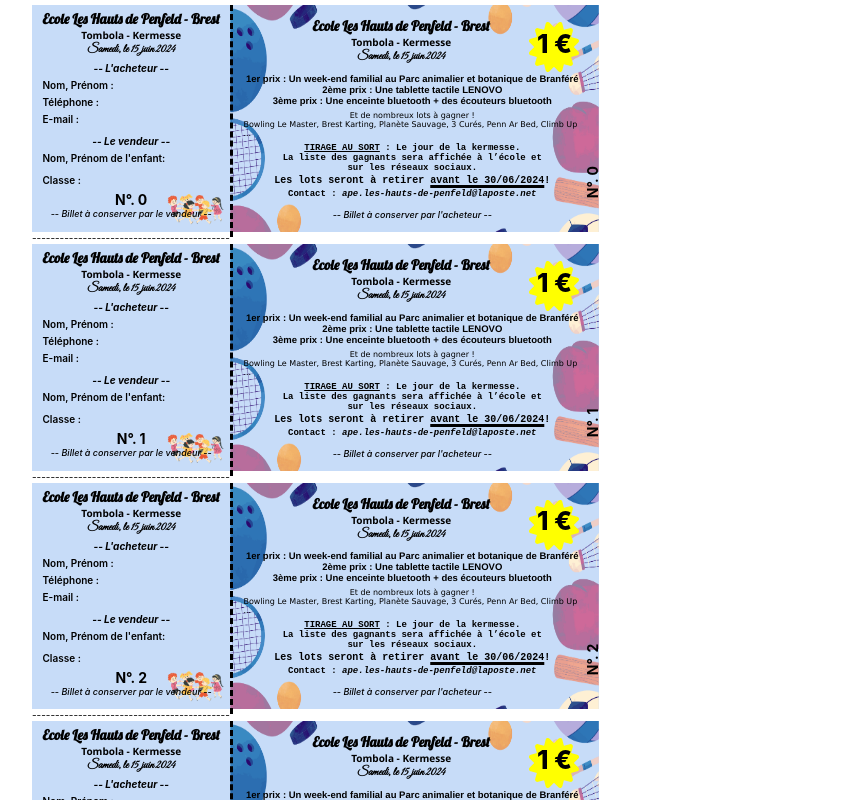
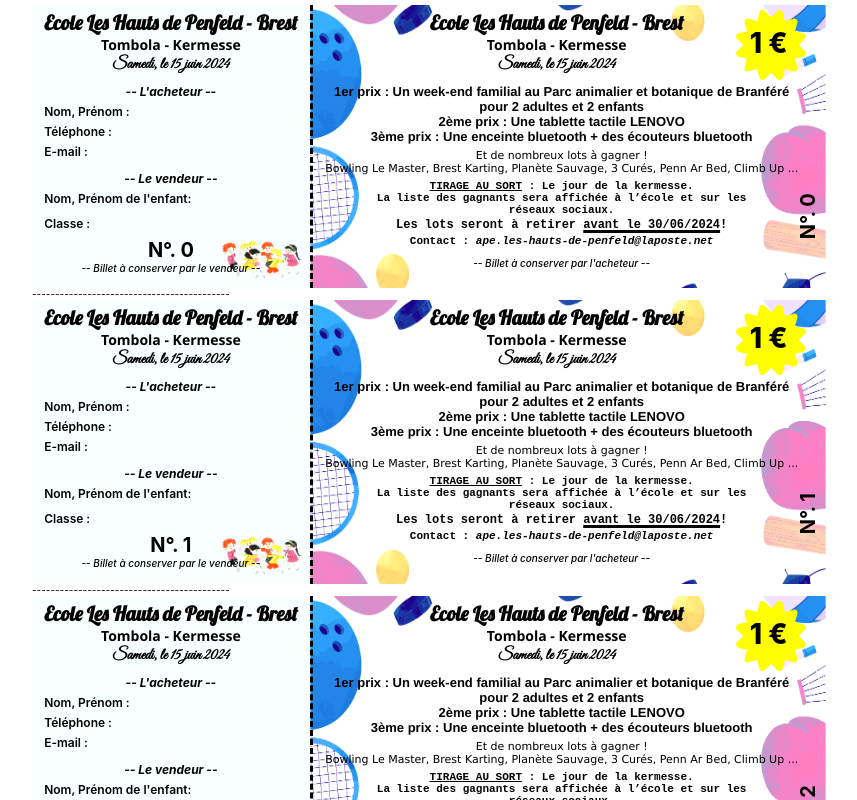
Before and after one commit to VSABernard/ticket-tombola, a React (Create React App) app: page / in a window 1280 px wide. Shown: the top 800 px of the page, without its empty margins (68-925 px from the left). Built offline with nearby package versions, Linux system fonts and the light colour scheme.

Commit message:
Fix all the css and pdf's size

```diff
--- a/src/App.jsx
+++ b/src/App.jsx
@@ -4,7 +4,7 @@ import Ticket from "./pages/Ticket"
 
 function App() {
 
-  const totalNumber = 10
+  const totalNumber = 5
 
   return Array.from(
     { length: totalNumber },
--- a/src/components/Form/Form.css
+++ b/src/components/Form/Form.css
@@ -5,17 +5,16 @@
 
 .form {
     justify-content: flex-start;
-    margin-top: 5px;
+    margin-top: 10px;
     gap: 5px;
 }
 
 .form-infos {
-    gap: 5px;
+    gap: 7px;
 }
 
-
 .title {
-    font-size: 15px;
+    font-size: 20px;
     font-weight: 700;
     font-style: italic;
     text-align: center;
@@ -36,22 +35,24 @@
 }
 
 .buyer p, .seller p {
-    font-size: 10px;
+    font-size: 12px;
 }
 
 .seller p {
     gap: 20px;
 }
 
+.form-footer {
+    margin-top: 2px;
+}
+
 .form-number {
-    display: block;
     height: auto;
     width: auto;
-    font-size: 14px;
+    font-size: 20px;
     text-align: center;
 }
 
-
 .footer p {
-    font-size: 9px;
+    font-size: 10px;
 }
--- a/src/components/Header/Header.css
+++ b/src/components/Header/Header.css
@@ -9,15 +9,15 @@
 
 h1 {
     font-family: "Lobster";
-    font-size: 14px;
+    font-size: 20px;
 }
 
 h2 {
     font-family:'Segoe UI', Tahoma, Geneva, Verdana, sans-serif;
-    font-size: 10px;
+    font-size: 14px;
 }
 
 h3 {
     font-family: 'Great Vibes';
-    font-size: 12px;
+    font-size: 16px;
 }
--- a/src/components/Infos/Infos.css
+++ b/src/components/Infos/Infos.css
@@ -4,23 +4,21 @@
 
 .infos-page {
     flex-direction: column;
-    justify-content: center;
     border-style: none none none dashed;
     border-left-style: dashed solid;
     height: 100%;
     width: 100%;
-    padding-top: 5px;
 }
 
 .head {
     display: flex;
     flex-direction: row;
-    margin-top: 20px;
+    margin-top: 5px;
 }
 
 .header-infos {
     width: 100%;
-    margin-left: 40px;
+    margin-left: 65px;
 }
 
 .span-badge {
@@ -29,17 +27,17 @@
 }
 
 .badge {
-    font-size: 26px;
+    font-size: 28px;
     font-weight: 800;
     position: absolute;
-    margin-top: -45px;
-    margin-left: 8px;
+    margin-top: -55px;
+    margin-left: 14px;
 }
 
 .icon {
-    height: 50px;
-    width: 50px;
-    margin-top: 90px;
+    height: 70px;
+    width: 70px;
+    margin-top: 85px;
     margin-right: 20px;
     color: yellow;
 }
--- a/src/components/Price/Price.css
+++ b/src/components/Price/Price.css
@@ -1,6 +1,7 @@
 .global-infos {
     display: flex;
     flex-direction: row;
+    margin-top: 3px;
     margin-left: 10px;
 }
 
@@ -21,7 +22,7 @@
 
 h4 {
     font-family : Helvetica, sans-serif;
-    font-size: 9.5px;
+    font-size: 13px;
     font-weight: 900;
     margin: auto;
     text-align: center;
@@ -30,7 +31,7 @@ h4 {
 
 .subt-price {
     font-family: 'Lucida Sans', 'Lucida Sans Regular', 'Lucida Grande', 'Lucida Sans Unicode', Geneva, Verdana, sans-serif;
-    font-size: 8px;
+    font-size: 11px;
     margin-top: 5px;
     margin-bottom: 5px;
 }
@@ -42,13 +43,13 @@ h4 {
 }
 
 .lottery-date {
-    font-size: 9px;
+    font-size: 11px;
     text-align: center;
     width: 82%;
 }
 
 h5 {
-    font-size: 10px;
+    font-size: 12px;
     margin-top: 2px;
     margin-bottom: 3px;
 }
@@ -77,7 +78,7 @@ h5 {
 }
 
 .ticket-number {
-    font-size: 14px;
+    font-size: 20px;
     font-weight: bold;
     transform: rotateZ(-90deg) translateX(-10px) translateY(150px);
     height: auto;
--- a/src/components/Price/Price.js
+++ b/src/components/Price/Price.js
@@ -7,7 +7,7 @@ const Price = ({ticketNumber}) => {
         <div className="global-infos">
             <div className="price-infos">
                 <div className="first-price">
-                    <h4>1er prix : Un week-end familial au Parc animalier et botanique de Branféré</h4>
+                    <h4>1er prix : Un week-end familial au Parc animalier et botanique de Branféré pour 2 adultes et 2 enfants</h4>
                     <h4>2ème prix : Une tablette tactile LENOVO</h4>
                     <h4>3ème prix : Une enceinte bluetooth + des écouteurs bluetooth</h4>
                 </div>
--- a/src/index.js
+++ b/src/index.js
@@ -1,40 +1,41 @@
-import React, {useRef} from 'react'
-// import ReactDOM from 'react-dom/client'
-import {render} from 'react-dom'
-import {useReactToPrint} from 'react-to-print'
+import React from 'react'
+import ReactDOM from 'react-dom/client'
+// import {render} from 'react-dom'
+// import {useReactToPrint} from 'react-to-print'
 
+import "./style/_reset.css"
 import './index.css'
 import App from './App'
 
-// const root = ReactDOM.createRoot(document.getElementById('root'))
-// root.render(
-//   <React.StrictMode>
-//     <App />
-//   </React.StrictMode>
-// )
+const root = ReactDOM.createRoot(document.getElementById('root'))
+  root.render(
+    <React.StrictMode>
+      <App />
+    </React.StrictMode>
+ )
 
-class ComponentToPrint extends React.Component {
-  render () {
-    return (
-      <React.StrictMode>
-        <App />
-      </React.StrictMode>
-    )
-  }
-}
+// class ComponentToPrint extends React.Component {
+//   render () {
+//     return (
+//       <React.StrictMode>
+//         <App />
+//       </React.StrictMode>
+//     )
+//   }
+// }
 
-const Exemple = () => {
-  const componentRef = useRef()
-  const handlePrint = useReactToPrint({
-    content: () => componentRef.current,
-  })
+// const Exemple = () => {
+//   const componentRef = useRef()
+//   const handlePrint = useReactToPrint({
+//     content: () => componentRef.current,
+//   })
 
-  return (
-    <div>
-      <ComponentToPrint ref={componentRef} />
-      <button className='print-button' onClick={handlePrint}>Imprimer!</button>
-    </div>
-  )
-}
+//   return (
+//     <div>
+//       <ComponentToPrint ref={componentRef} />
+//       <button className='print-button' onClick={handlePrint}>Imprimer!</button>
+//     </div>
+//   )
+// }
 
-render(<Exemple/>, document.querySelector("#root"))
+// render(<Exemple/>, document.querySelector("#root"))
--- a/src/pages/Ticket.css
+++ b/src/pages/Ticket.css
@@ -6,8 +6,8 @@
 
 .ticket-page {
     border: #000000;
-    width: 15cm;
-    height: 6cm;
+    width: 21cm;
+    height: 7.5cm;
 }
 .left-side {
     width: 35%;
```
Also changed, not shown: src/assets/left-background.png, src/assets/right-background.png.
